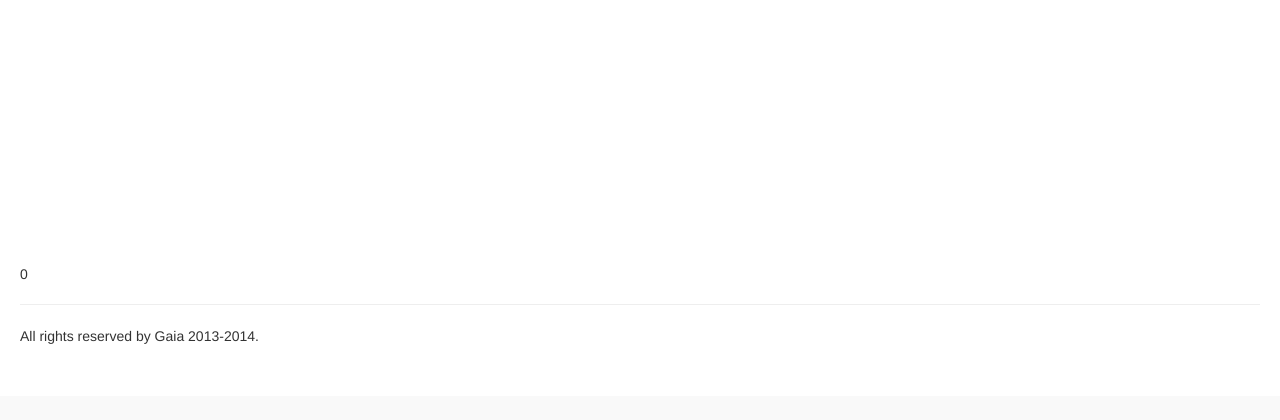
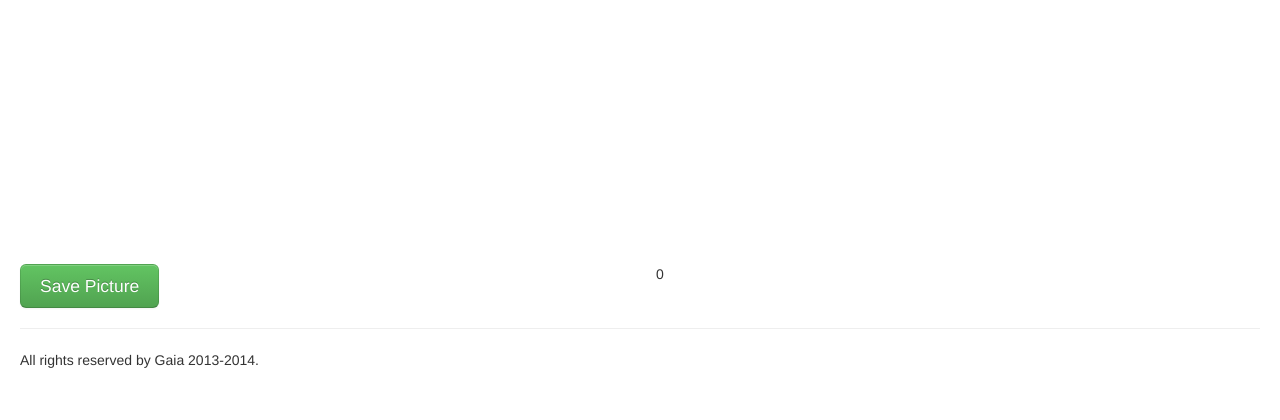
Before and after one commit to omegaga/instant_comic, a Flask app: page / in a window 1280 px wide. Shown: the part 965-1385 px from the top of the page. Before the commit the page ends 1309 px from the top, so only its background shows below. Run offline with Flask 2, Linux system fonts and the light colour scheme; some libraries are stand-ins or nearby versions.

Commit message:
add button

```diff
--- a/templates/index.html
+++ b/templates/index.html
@@ -463,13 +463,20 @@ function dImage(index) {
   init();
 })();
 </script>
-<div class="bshare-custom">
+<div class="row-fluid">
+  <div class="span6">
+  <button class="btn btn-large btn-success" id="savepic" > Save Picture </button>
+</div>
+  <div class="span6">
+<div class="row-fluid bshare-custom">
 	<a title="分享到QQ空间" class="bshare-qzone"></a>
 	<a title="分享到新浪微博" class="bshare-sinaminiblog"></a>
 	<a title="分享到人人网" class="bshare-renren"></a>
 	<a title="分享到腾讯微博" class="bshare-qqmb"></a>
 	<a title="分享到网易微博" class="bshare-neteasemb"></a>
 	<a title="更多平台" class="bshare-more bshare-more-icon more-style-addthis"></a><span class="BSHARE_COUNT bshare-share-count">0</span>
+</div>
+</div>
 </div>
 
 <div class="row-fluid">
```
